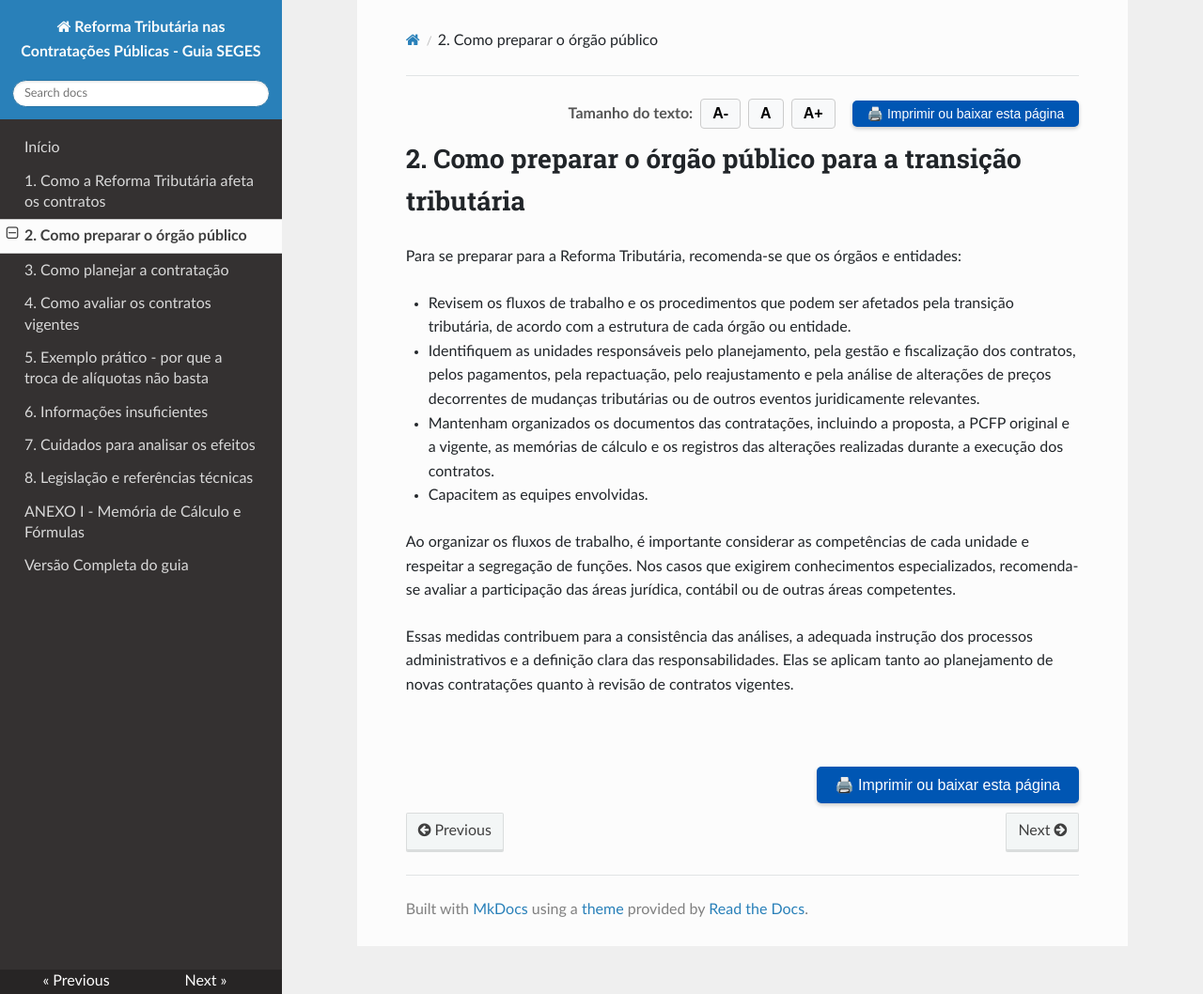
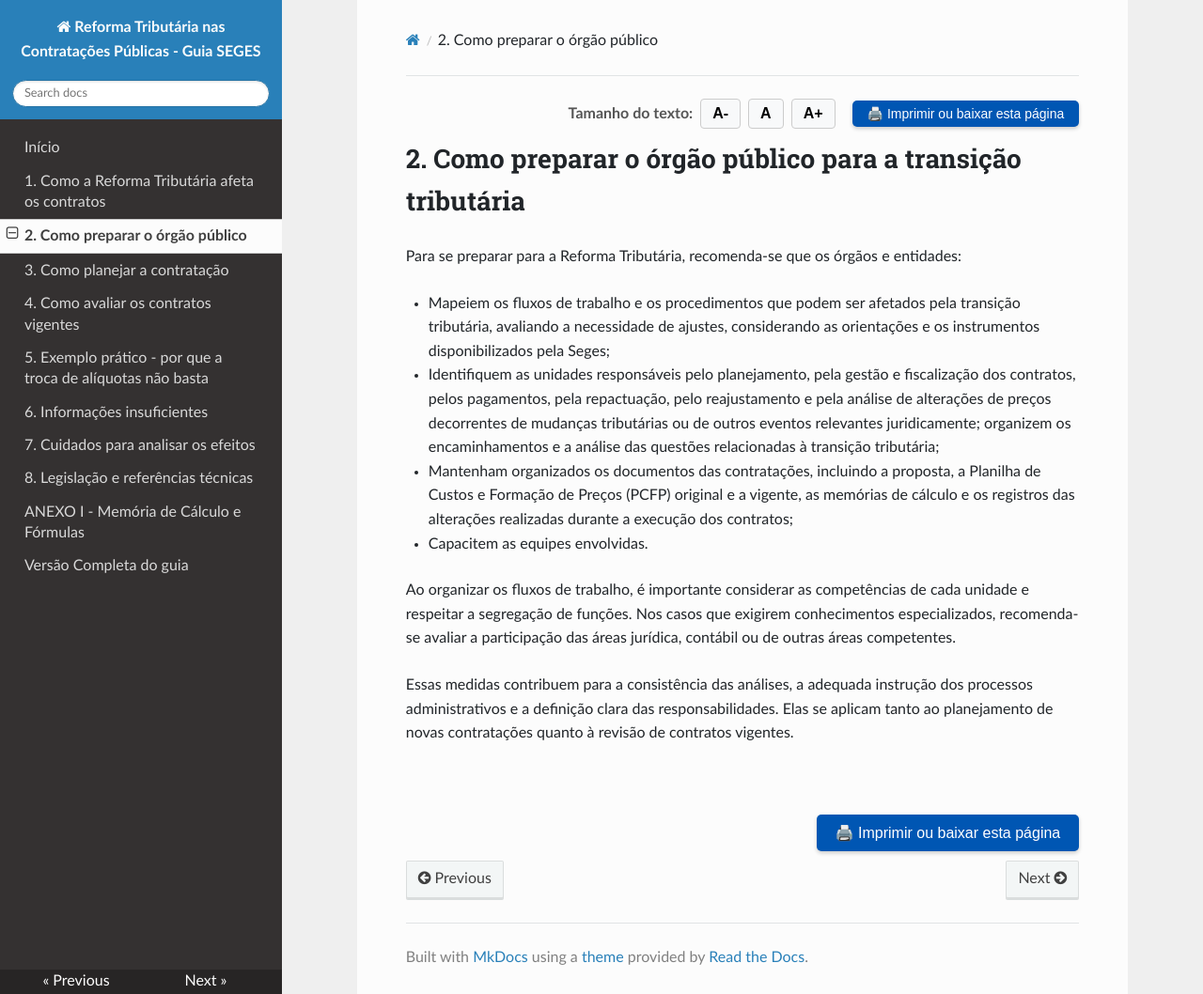
Before and after one commit to emilix10-bit/guia-RT2026-dedicacao-exclusiva, an MkDocs documentation site: the page built from docs/02-preparacao-orgao-publico.md, in a window 1280 px wide and 1058 px high. Shown: the whole window at 94% size. Built offline with MkDocs 1.6.1, drawn with Linux system fonts in a browser that asks for light colours; nearby versions of some CDN libraries.

Commit message:
Revise preparation guidelines for tax transition
Updated recommendations for preparing public agencies for tax transition, including workflow mapping and document organization.

```diff
--- a/docs/02-preparacao-orgao-publico.md
+++ b/docs/02-preparacao-orgao-publico.md
@@ -13,9 +13,9 @@
 
 Para se preparar para a Reforma Tributária, recomenda-se que os órgãos e entidades:
 
-* Revisem os fluxos de trabalho e os procedimentos que podem ser afetados pela transição tributária, de acordo com a estrutura de cada órgão ou entidade.
-* Identifiquem as unidades responsáveis pelo planejamento, pela gestão e fiscalização dos contratos, pelos pagamentos, pela repactuação, pelo reajustamento e pela análise de alterações de preços decorrentes de mudanças tributárias ou de outros eventos juridicamente relevantes.
-* Mantenham organizados os documentos das contratações, incluindo a proposta, a PCFP original e a vigente, as memórias de cálculo e os registros das alterações realizadas durante a execução dos contratos.
+* Mapeiem os fluxos de trabalho e os procedimentos que podem ser afetados pela transição tributária, avaliando a necessidade de ajustes, considerando as orientações e os instrumentos disponibilizados pela Seges;
+* Identifiquem as unidades responsáveis pelo planejamento, pela gestão e fiscalização dos contratos, pelos pagamentos, pela repactuação, pelo reajustamento e pela análise de alterações de preços decorrentes de mudanças tributárias ou de outros eventos relevantes juridicamente; organizem os encaminhamentos e a análise das questões relacionadas à transição tributária;
+* Mantenham organizados os documentos das contratações, incluindo a proposta, a Planilha de Custos e Formação de Preços (PCFP) original e a vigente, as memórias de cálculo e os registros das alterações realizadas durante a execução dos contratos;
 * Capacitem as equipes envolvidas.
 
 Ao organizar os fluxos de trabalho, é importante considerar as competências de cada unidade e respeitar a segregação de funções. Nos casos que exigirem conhecimentos especializados, recomenda-se avaliar a participação das áreas jurídica, contábil ou de outras áreas competentes.
```
